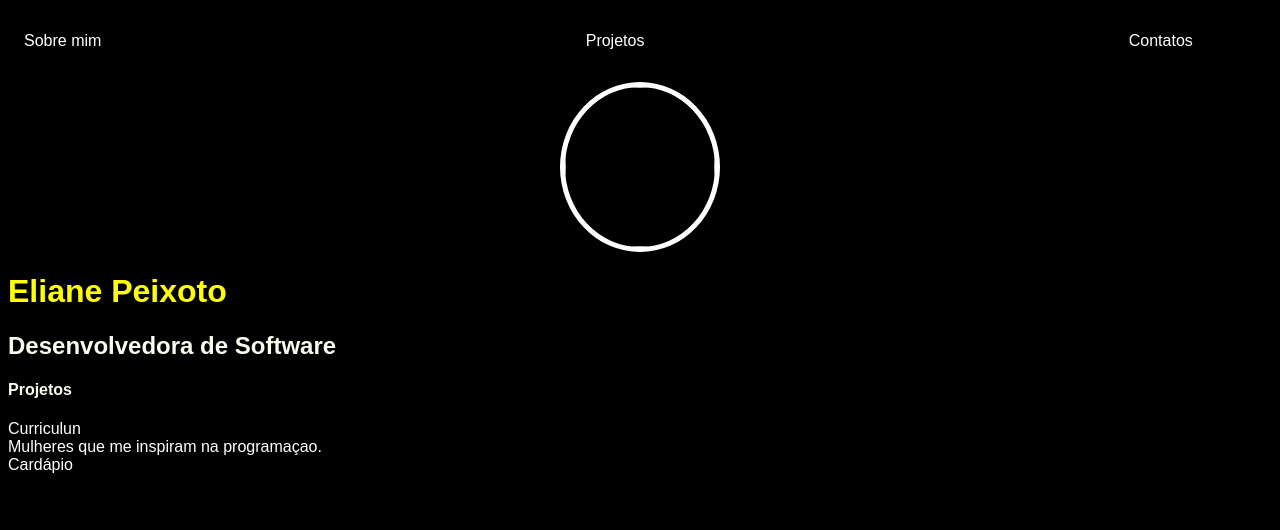
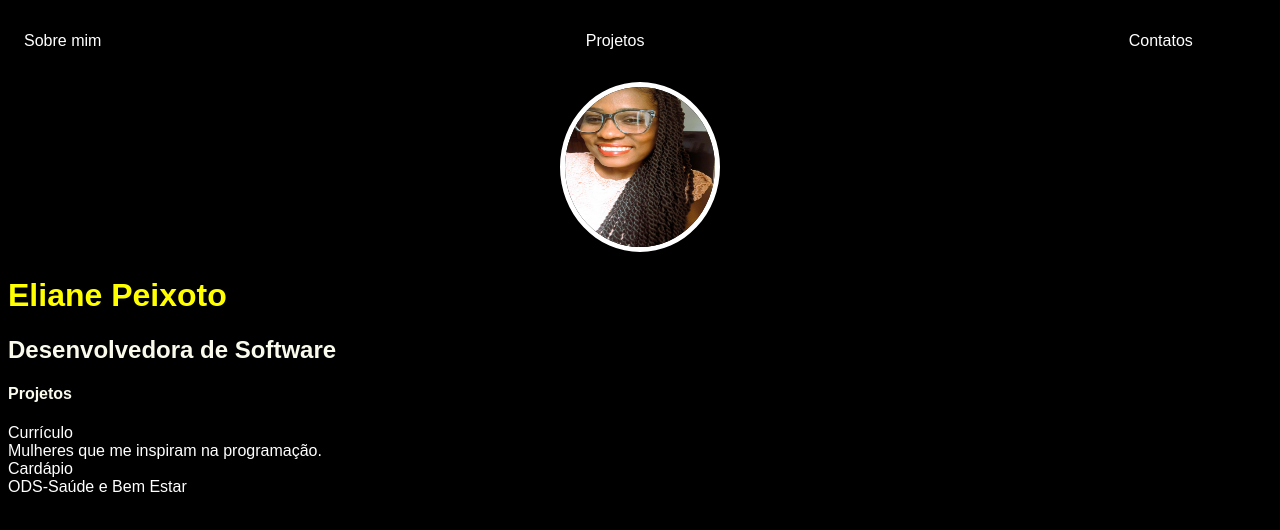
Before and after one commit to Elianepeixotoss/Elianepeixotoss, a plain HTML site: page projeto.html in a window 1280 px wide. Drawn offline with Linux system fonts and the light colour scheme.

Commit message:
Add files via upload

```diff
--- a/projeto.html
+++ b/projeto.html
@@ -14,7 +14,7 @@
             <li><a href="contato.html">Contatos</a></li>
         </ul>
         <div class="center">
-            <img src="./img/img.curriculo.jpeg">
+            <img src="img.curriculo.jpeg">
         </div>
 
         <h1>Eliane Peixoto</h1>
@@ -24,12 +24,14 @@
 
     <section>
         <h4>Projetos</h4>
-        <a href="https://elianepeixotoss.github.io/curriculun/">Curriculun</a>
+        <a href="https://elianepeixotoss.github.io/curriculunn/">Currículo</a>
         <br>
-        <a href="https://elianepeixotoss.github.io/mulherestec/">Mulheres que me inspiram na programaçao.</a></li>
+        <a href="https://elianepeixotoss.github.io/mulheress/">Mulheres que me inspiram na programação.</a></li>
         <br>
         <a href="https://elianepeixotoss.github.io/cardapio/">Cardápio</a>
-       <br>
+        <br>
+        <a href="https://elianepeixotoss.github.io/odssaudee/">ODS-Saúde e Bem Estar</a>
+        <br>
     </section>
 </main>
 </body>
```
Also changed, not shown: contato.html (+1 -1 lines), index.html (+4 -3 lines).
